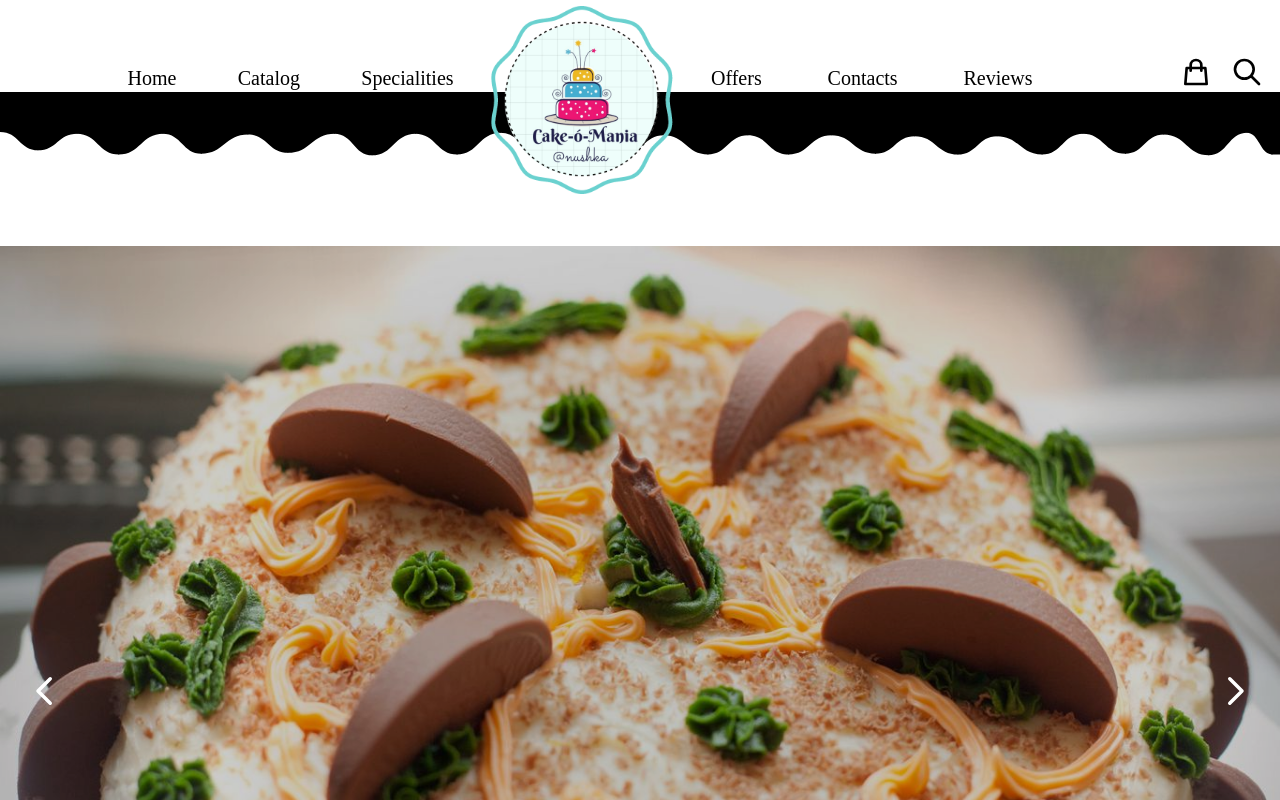
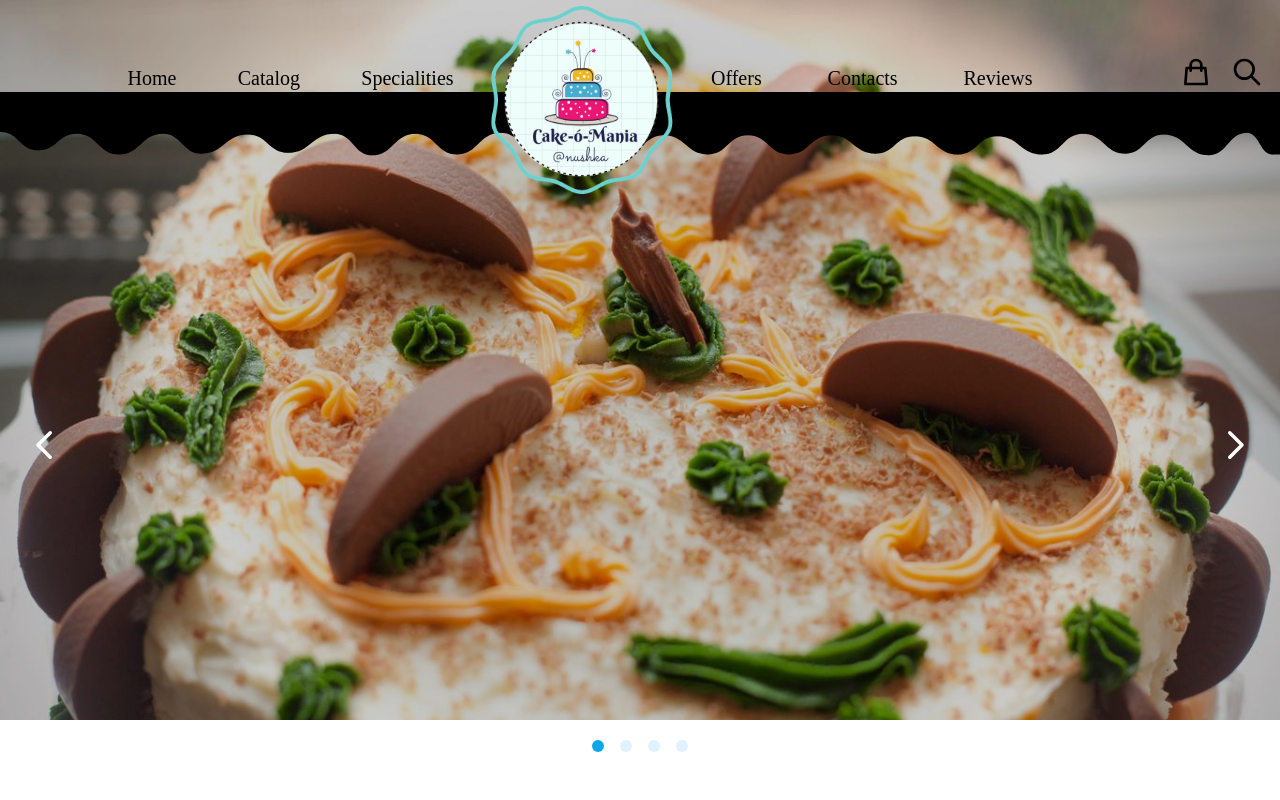
Before and after one commit to anushkakamalja/Cake-O-Mania, a Next.js app: page / in a window 1280 px wide. Shown: the top 800 px of the page. Built offline with nearby package versions, Linux system fonts and the light colour scheme; a web font is replaced by a local one.

Commit message:
Minor changes in header
Signed-off-by: Anushka Kamalja <anushkakamalja@gmail.com>

```diff
--- a/sections/homepage/header.js
+++ b/sections/homepage/header.js
@@ -3,11 +3,11 @@ import Image from 'next/image';
 
 const Header = () => {
     return (
-        <header>
+        <header className="fixed top-0 left-0 w-full z-20">
             <div className="flex flex-row z-20">
                 <div className="w-full flex flex-row justify-around font-header text-xl  ">
                     <div className="  flex flex-row justify-around  w-1/3 content-around text-right pt-12 ">
-                        <div className="py-4 px-2 hover:text-mymyCyan-100 cursor-pointer ">
+                        <div className="py-4 px-2 hover:text-myCyan-100 cursor-pointer ">
                             <a > Home</a>
                         </div>
                         <div className="py-4 px-2 hover:text-myCyan-100 cursor-pointer">
```
